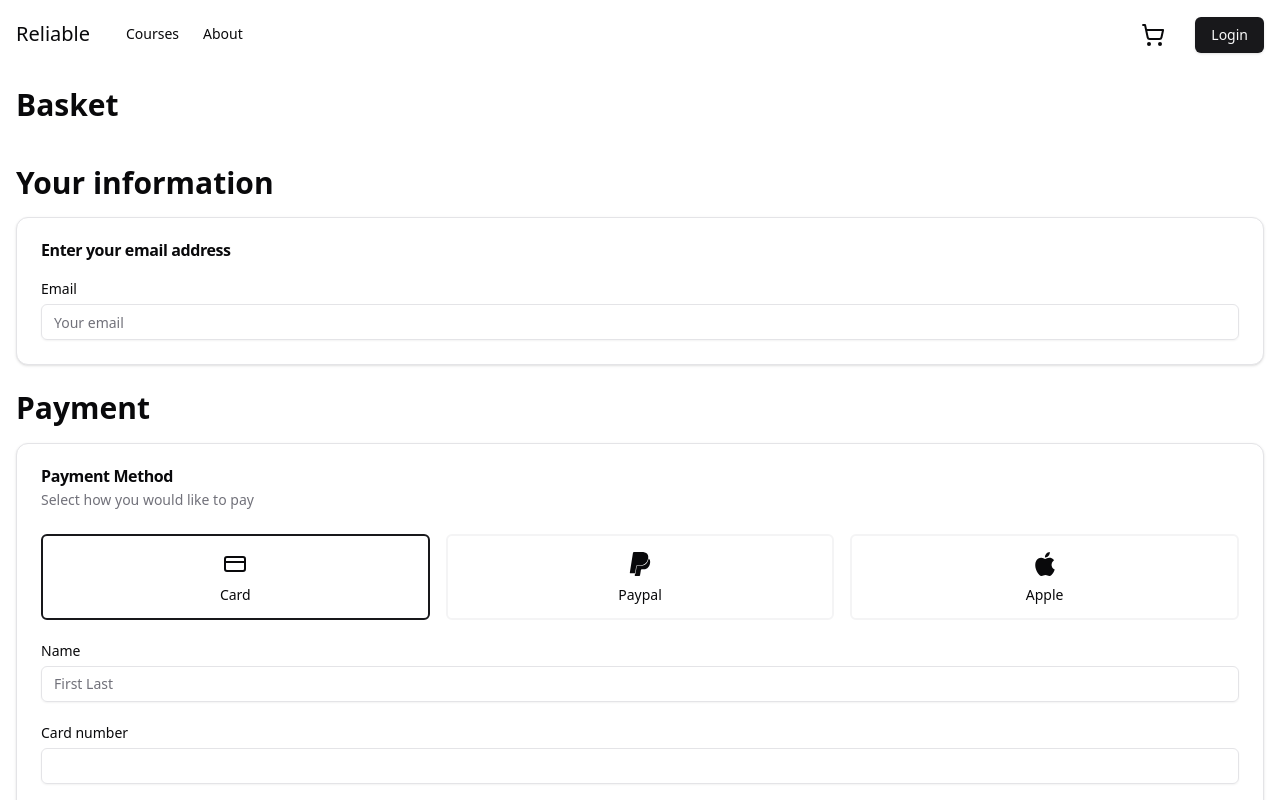
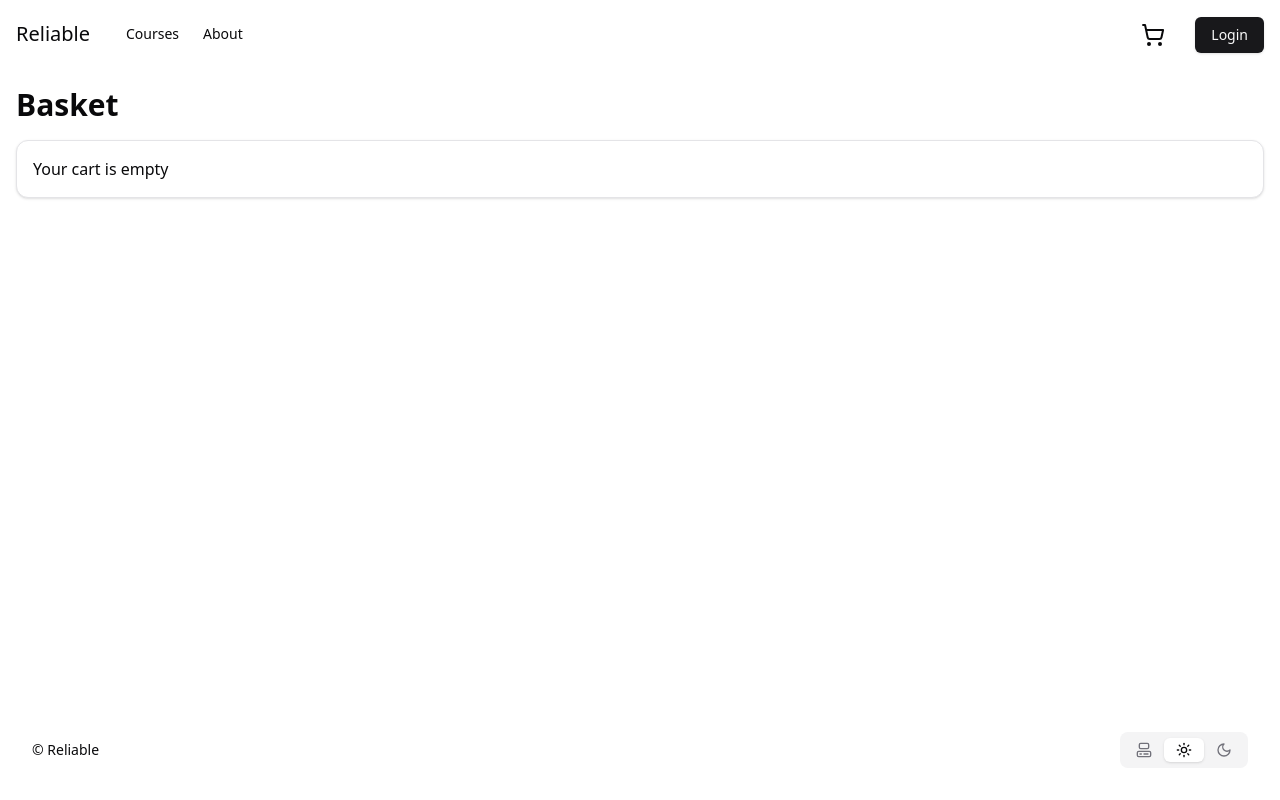
Before and after one commit to evilpaper/reliable, a Next.js app: page /checkout in a window 1280 px wide. Shown: the top 800 px of the page. Built offline with nearby package versions, Linux system fonts and the light colour scheme.

Commit message:
Add checkout empty state

```diff
--- a/src/app/checkout/page.tsx
+++ b/src/app/checkout/page.tsx
@@ -1,22 +1,5 @@
-import { CheckoutCartContent } from "@/components/checkout/checkout-cart-content";
-import { PaymentMethod } from "@/components/checkout/payment-method";
-import { YourInformation } from "@/components/checkout/your-information";
+import { Checkout } from "@/components/checkout/checkout";
 
 export default function Page() {
-  return (
-    <article className="container p-4 h-full flex flex-col gap-6">
-      <section className="flex flex-col gap-4">
-        <h1 className="text-3xl font-bold leading-tight">Basket</h1>
-        <CheckoutCartContent />
-      </section>
-      <section className="flex flex-col gap-4">
-        <h1 className="text-3xl font-bold leading-tight">Your information</h1>
-        <YourInformation />
-      </section>
-      <section className="flex flex-col gap-4">
-        <h1 className="text-3xl font-bold leading-tight">Payment</h1>
-        <PaymentMethod />
-      </section>
-    </article>
-  );
+  return <Checkout />;
 }
--- a/src/app/layout.tsx
+++ b/src/app/layout.tsx
@@ -18,7 +18,7 @@ export default function RootLayout({
 }>) {
   return (
     <html lang="en" suppressHydrationWarning>
-      <body className="flex flex-col items-center justify-between h-screen">
+      <body className="flex flex-col items-center justify-between min-h-lvh">
         <Providers>
           <Nav />
           {children}
--- /dev/null
+++ b/src/components/checkout/checkout.tsx
@@ -0,0 +1,45 @@
+"use client";
+
+import { CheckoutCartContent } from "@/components/checkout/checkout-cart-content";
+import { PaymentMethod } from "@/components/checkout/payment-method";
+import { YourInformation } from "@/components/checkout/your-information";
+import { Card, CardContent, CardHeader, CardTitle } from "@/components/ui/card";
+import { useCart } from "@/features/cart/use-cart";
+
+export function Checkout() {
+  const { cartContent } = useCart();
+
+  const isEmpty = cartContent.length === 0;
+
+  if (isEmpty) {
+    return (
+      <article className="container p-4 h-full flex flex-col gap-6 flex-1">
+        <section className="flex flex-col gap-4">
+          <h1 className="text-3xl font-bold leading-tight">Basket</h1>
+          <Card>
+            <CardContent className="p-4">
+              <p>Your cart is empty</p>
+            </CardContent>
+          </Card>
+        </section>
+      </article>
+    );
+  }
+
+  return (
+    <article className="container p-4 h-full flex flex-col gap-6">
+      <section className="flex flex-col gap-4">
+        <h1 className="text-3xl font-bold leading-tight">Basket</h1>
+        <CheckoutCartContent />
+      </section>
+      <section className="flex flex-col gap-4">
+        <h1 className="text-3xl font-bold leading-tight">Your information</h1>
+        <YourInformation />
+      </section>
+      <section className="flex flex-col gap-4">
+        <h1 className="text-3xl font-bold leading-tight">Payment</h1>
+        <PaymentMethod />
+      </section>
+    </article>
+  );
+}
--- a/src/features/cart/use-cart.tsx
+++ b/src/features/cart/use-cart.tsx
@@ -1,3 +1,5 @@
+"use client";
+
 import React from "react";
 import { CartContext } from "@/features/cart/cart-provider";
 
```
